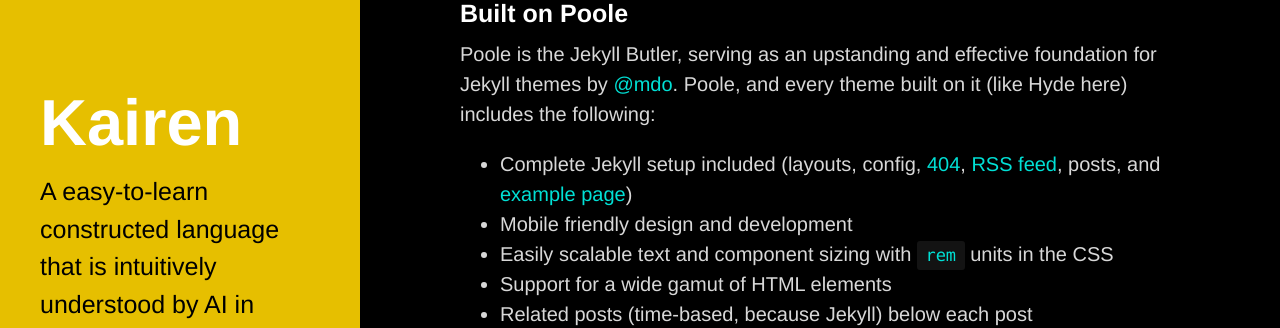
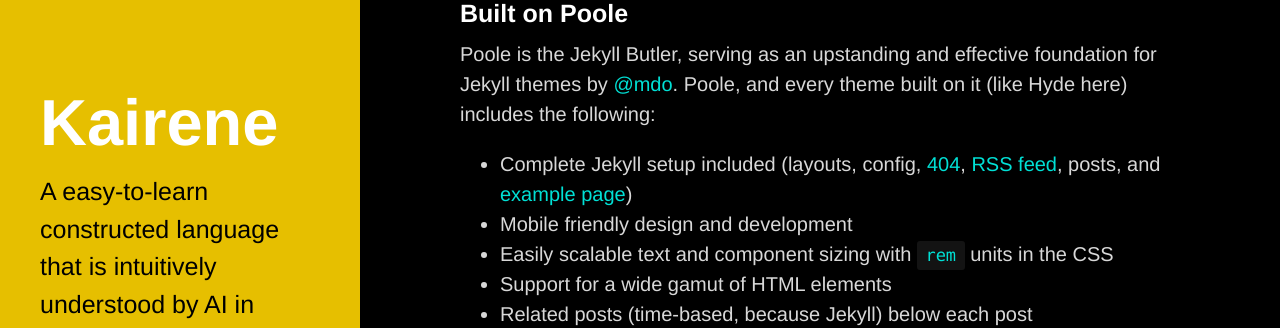
Before and after one commit to Kimeiga/kairen-old, a Jekyll site: the page built from index.html, in a window 1280 px wide. Shown: the part 272-600 px from the top of the page. Built offline with Jekyll 4.4.1, drawn with Linux system fonts in a browser that asks for light colours; some web fonts are replaced; Markdown is read by kramdown in place of the engine named in the settings; the list of posts is cut into pages by our own code.

Commit message:
who woulda thought

```diff
--- a/_config.yml
+++ b/_config.yml
@@ -1,12 +1,12 @@
 # Dependencies
 markdown:         redcarpet
-highlighter: pygments
+highlighter: rouge
 plugins: [jekyll-paginate]
 # Permalinks
 permalink:        pretty
 
 # Setup
-title:            Kairen
+title:            Kairene
 tagline:          'A constructed language'
 description:      "A easy-to-learn constructed language that is intuitively understood by AI in Kimeiga's games. Created by <a href='http://kimei.ga' target='_blank'>Kimeiga</a>."
 baseurl:          /kairen
--- a/_includes/head.html
+++ b/_includes/head.html
@@ -14,10 +14,10 @@
   </title>
 
   <!-- CSS -->
-  <link rel="stylesheet" href="/public/css/poole.css">
-  <link rel="stylesheet" href="/public/css/syntax.css">
-  <link rel="stylesheet" href="/public/css/hyde.css">
-  <link rel="stylesheet" href="/public/css/kimeiga.css">
+  <link rel="stylesheet" href="{{ site.baseurl }}/public/css/poole.css  ">
+  <link rel="stylesheet" href="{{ site.baseurl }}/public/css/syntax.css ">
+  <link rel="stylesheet" href="{{ site.baseurl }}/public/css/hyde.css   ">
+  <link rel="stylesheet" href="{{ site.baseurl }}/public/css/kimeiga.css">
   <!-- <link rel="stylesheet" href="http://fonts.googleapis.com/css?family=PT+Sans:400,400italic,700|Abril+Fatface"> -->
   <link rel="stylesheet" href="https://rsms.me/inter/inter-ui.css">
 
--- a/index.html
+++ b/index.html
@@ -20,7 +20,6 @@
 </div>
 
 <div class="pagination">
-  {% if paginator.next_page }
   {% if paginator.next_page %}
     <a class="pagination-item older" href="/page{{paginator.next_page}}">Older</a>
   {% else %}
```
